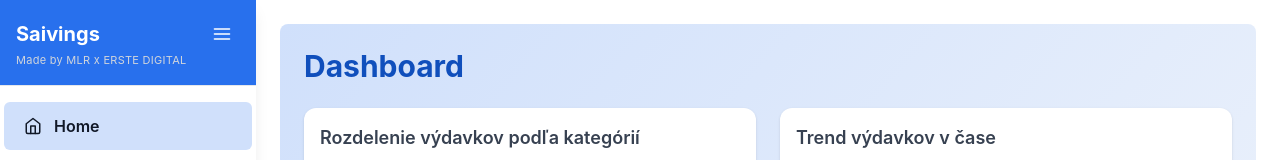
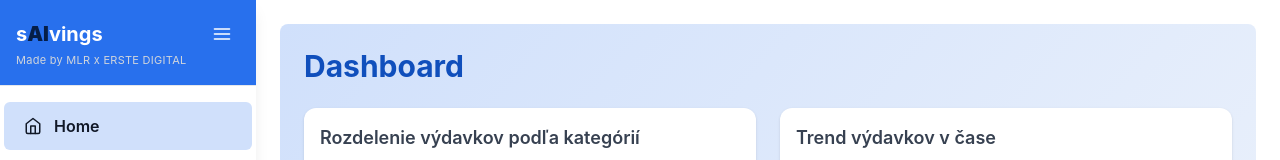
Before and after one commit to Lomidrev0/Hackathon2025, a React (Create React App) app in the folder frontend/: page /dashboard in a window 1280 px wide. Shown: the top 160 px of the page. Built offline with nearby package versions, Linux system fonts and the light colour scheme.

Commit message:
posledny

```diff
--- a/frontend/src/components/Navbar.jsx
+++ b/frontend/src/components/Navbar.jsx
@@ -37,7 +37,11 @@ export default function Navbar({ isCollapsed, setIsCollapsed }) {
           isCollapsed ? 'justify-center' : 'justify-between'
         }`}
 >
-          {!isCollapsed && <h1 className="text-xl font-bold">Saivings</h1>}
+          {!isCollapsed && (
+            <h1 className="text-xl font-bold">
+                s<span className="text-blue-85"><strong>AI</strong></span>vings
+                </h1>
+)}
           <button
             onClick={() => setIsCollapsed(!isCollapsed)}
             className="p-2 rounded"
```
